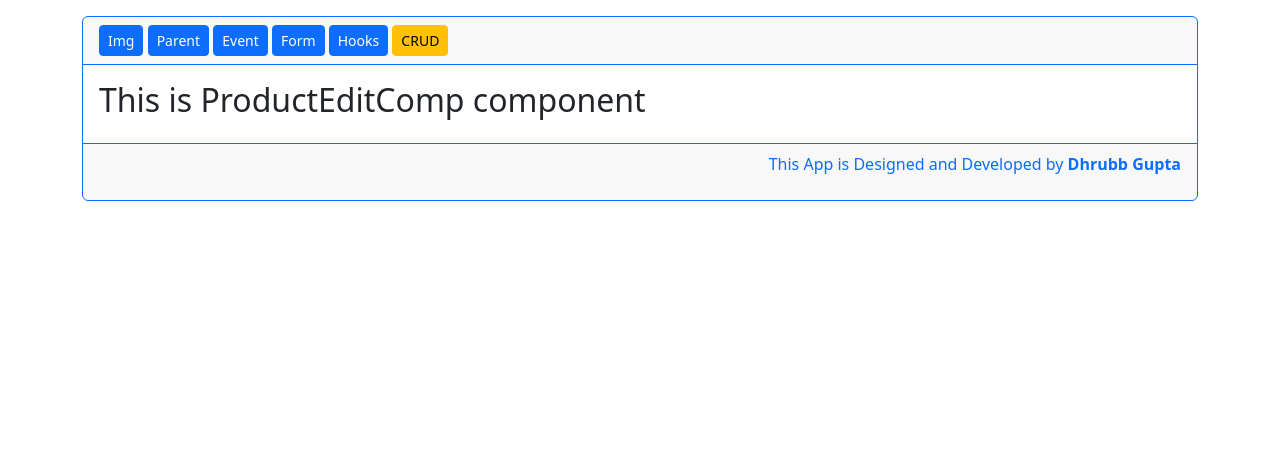
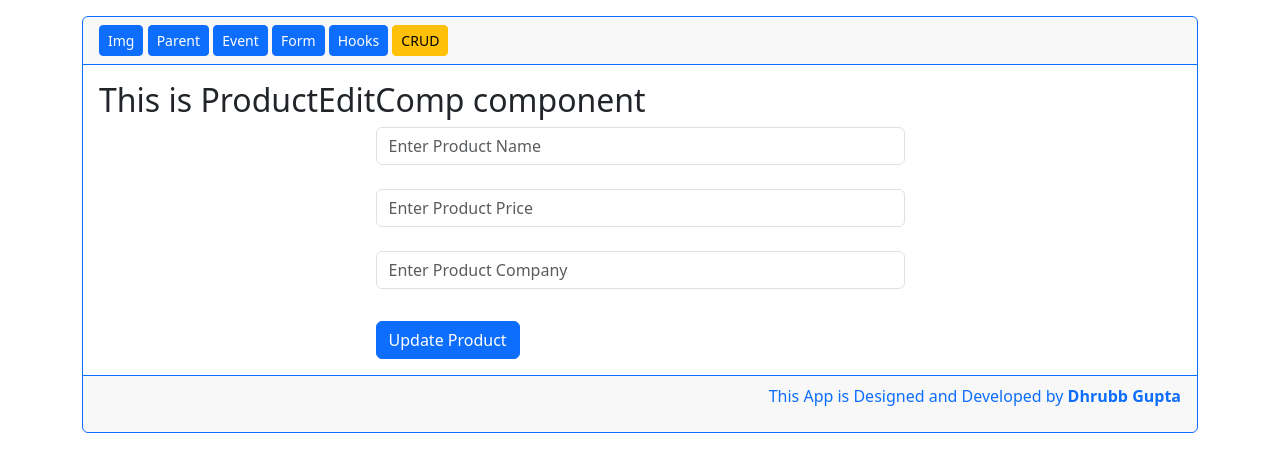
Before and after one commit to dhrubb2101/ReactApp, a React (Create React App) app: page /maindashboard/productedit/2 in a window 1280 px wide. Shown: the top 472 px of the page. Built offline with nearby package versions, Linux system fonts and the light colour scheme; no server answers; data requests are answered from the project's data file.

Commit message:
Edit function works properly now

```diff
--- a/src/CRUD/ProductAddComp.js
+++ b/src/CRUD/ProductAddComp.js
@@ -35,7 +35,7 @@ const ProductAddComp = () => {
             <h2>This is ProductAddComp</h2>
             <div className='row'>
                 <div className='col-sm-3'></div>
-                <div className='col-sm-6'></div>
+                <div className='col-sm-6'>
 
                 <form onSubmit={addProduct}>
                 <input type='text' name='name' onChange={inputChangeHandler}  value={products.name} className='form-control' placeholder='Enter Product Name' ></input> <br/>
@@ -46,7 +46,7 @@ const ProductAddComp = () => {
 
             </div>
             <div className='col-sm-3'></div>
-
+            </div>
             <Outlet/>
         </div>
     )
--- a/src/CRUD/ProductEditComp.js
+++ b/src/CRUD/ProductEditComp.js
@@ -27,11 +27,37 @@ const ProductEditComp = () => {
     const inputChangeHandler = (event) => {
         setProducts({...products,[event.target.name]:event.target.value})
 
+
+}
+
+ const addProduct = (event) => {
+        event.preventDefault();
+        console.log(products);
+        axios.put(`http://localhost:8888/products/${id}`,products).then(()=>{
+            window.alert("Product Updated Successfully")
+            nav("/maindashboard/productdash")
+        }).catch((error)=>{})
+
     }
+
 
     return (
         <><div>
             <h2>This is ProductEditComp component</h2>
+            <div className='row'>
+                <div className='col-sm-3'></div>
+                <div className='col-sm-6'>
+
+                <form onSubmit={addProduct}>
+                <input type='text' name='name' onChange={inputChangeHandler}  value={products.name} className='form-control' placeholder='Enter Product Name' ></input> <br/>
+                <input type='text' name='price' onChange={inputChangeHandler}  value={products.price} className='form-control' placeholder='Enter Product Price' ></input> <br/>
+                <input type='text' name='company' onChange={inputChangeHandler}  value={products.company} className='form-control' placeholder='Enter Product Company' ></input> <br/>
+                <button type='submit' className='btn btn-primary mt-2'>Update Product</button>
+                </form>
+
+            </div>
+            <div className='col-sm-3'></div>
+            </div>
         </div><Outlet /></>
     )
 }
--- a/src/shared/database/db.json
+++ b/src/shared/database/db.json
@@ -1,11 +1,5 @@
 {
   "products": [
-    {
-      "id": "2",
-      "name": "Mouse",
-      "price": 20000,
-      "company": "iball"
-    },
     {
       "id": "4",
       "name": "USB",
@@ -38,15 +32,21 @@
     },
     {
       "id": "51da",
-      "name": "Batteries",
+      "name": "Batteries1234",
       "price": "200",
-      "company": "Nippo"
+      "company": "Nippo123"
     },
     {
       "id": "3081",
       "name": "Camera",
       "price": "50000",
       "company": "Nikon"
+    },
+    {
+      "id": "06e1",
+      "name": "Mouse",
+      "price": "100000",
+      "company": "DELL"
     }
   ],
   "users": [
```
